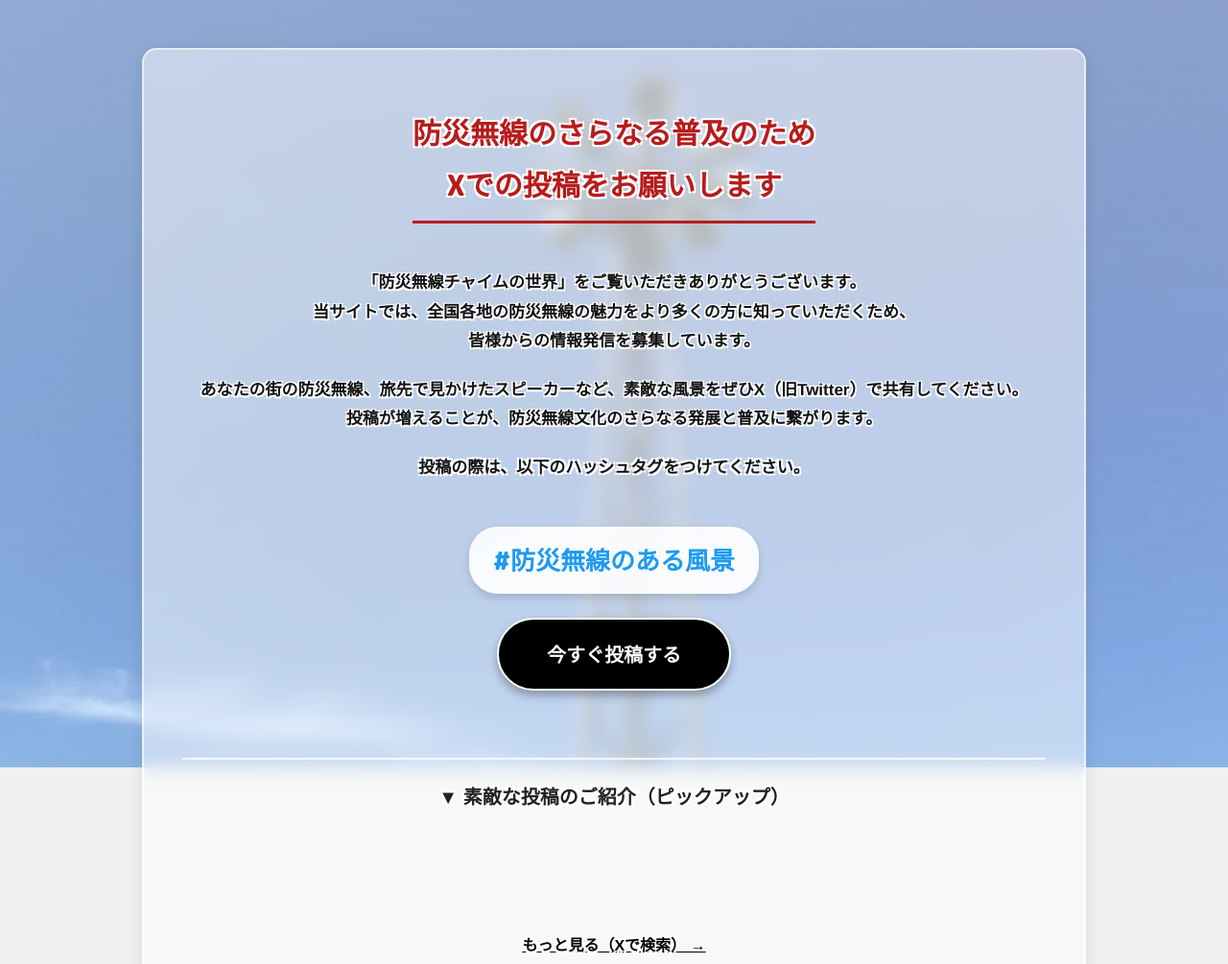
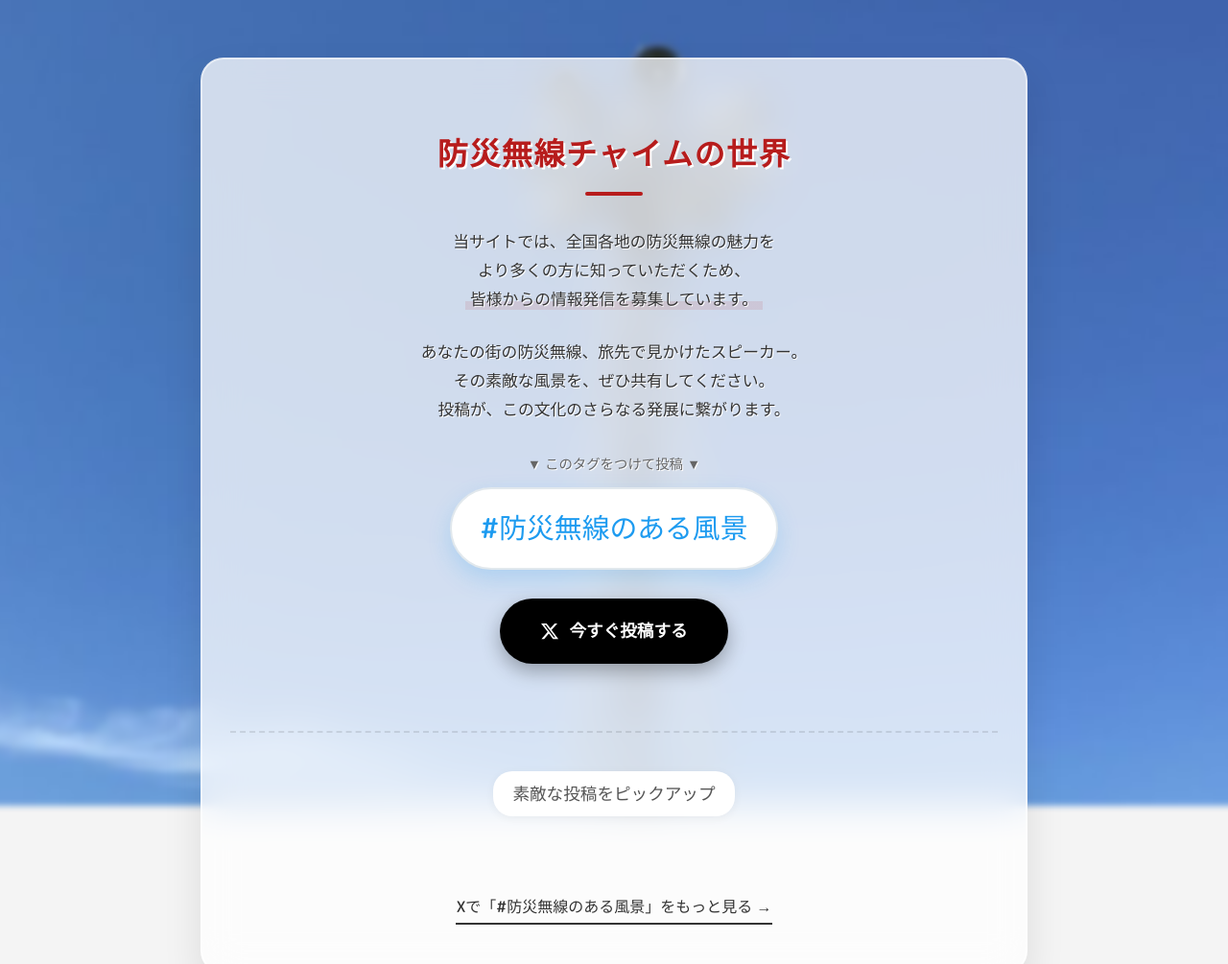
Before and after one commit to takataka1115pc-design/sample3333, a plain HTML site: page index.html in a window 1280 px wide. Shown: the top 1005 px of the page at 96% size. Drawn offline with Linux system fonts and the light colour scheme.

Commit message:
Update index.html

```diff
--- a/index.html
+++ b/index.html
@@ -1,4 +1,6 @@
-<!DOCTYPE html>
+
+
+        <!DOCTYPE html>
 <html lang="ja">
 <head>
     <meta charset="UTF-8">
@@ -7,140 +9,218 @@
 
     <link rel="preconnect" href="https://fonts.googleapis.com">
     <link rel="preconnect" href="https://fonts.gstatic.com" crossorigin>
-    <link href="https://fonts.googleapis.com/css2?family=M+PLUS+Rounded+1c:wght@800&display=swap" rel="stylesheet">
+    <link href="https://fonts.googleapis.com/css2?family=M+PLUS+Rounded+1c:wght@500;800&display=swap" rel="stylesheet">
 
     <style>
-        /* ページ全体のスタイル（本文は読みやすいゴシック体のまま） */
+        /* --- ベース設定 --- */
+        :root {
+            --primary-color: #b71c1c; /* テーマカラー（赤） */
+            --accent-color: #1d9bf0;  /* ハッシュタグの青 */
+            --glass-bg: rgba(255, 255, 255, 0.75);
+            --glass-border: rgba(255, 255, 255, 0.4);
+            --text-main: #333;
+        }
+
         body {
             margin: 0;
             padding: 0;
-            font-family: "Helvetica Neue", Arial, "Hiragino Kaku Gothic ProN", "Hiragino Sans", Meiryo, sans-serif;
-            background-color: #f0f0f0;
-            color: #111;
+            font-family: "M PLUS Rounded 1c", "Hiragino Kaku Gothic ProN", Meiryo, sans-serif;
+            color: var(--text-main);
             line-height: 1.8;
-            font-weight: bold;
+            background-color: #f4f4f4;
+            /* スクロールバーの調整 */
+            overflow-x: hidden;
         }
 
-        /* 背景画像の設定 */
+        /* --- 背景設定（パララックス効果） --- */
         .background-layer {
             position: fixed;
             top: 0;
             left: 0;
             width: 100%;
             height: 100%;
-            /* 背景画像：紅葉 */
-            background-image:
-                linear-gradient(to bottom, rgba(255, 255, 255, 0.4), rgba(255, 255, 255, 0.2)),
-                url('background.png');
+            /* 画像がない場合のフォールバック（グラデーション） */
+            background: linear-gradient(135deg, #fdfbfb 0%, #ebedee 100%);
+            /* 背景画像設定：ここを実際の画像URLに変えてください */
+            background-image: url('background.png');
             background-size: cover;
             background-position: center;
             z-index: -1;
+            filter: blur(3px); /* 背景を少しぼかして文字を見やすく */
+            transform: scale(1.1); /* ぼかしの端を切るため少し拡大 */
         }
 
-        /* メインコンテンツの枠組み */
+        /* --- メインコンテナ（グラスモーフィズム） --- */
         .container {
-            max-width: 900px;
-            margin: 50px auto;
-            background-color: rgba(255, 255, 255, 0.5); /* 背景の白さ0.5 */
-            padding: 40px;
-            border-radius: 15px;
-            box-shadow: 0 4px 15px rgba(0,0,0,0.1);
+            max-width: 800px;
+            margin: 60px auto;
+            padding: 50px 30px;
+            background: var(--glass-bg);
+            backdrop-filter: blur(20px);
+            -webkit-backdrop-filter: blur(20px);
+            border-radius: 24px;
+            border: 1px solid var(--glass-border);
+            box-shadow:
+                0 20px 40px rgba(0,0,0,0.1),
+                inset 0 0 0 1px rgba(255,255,255, 0.5);
             text-align: center;
-            backdrop-filter: blur(10px);
-            -webkit-backdrop-filter: blur(10px);
-            border: 2px solid rgba(255, 255, 255, 0.6);
+            animation: fadeInUp 1s ease-out forwards;
+            opacity: 0;
+            transform: translateY(20px);
         }
 
-        /* ▼【変更】タイトルを丸ゴシック体に変更 */
+        /* --- アニメーション定義 --- */
+        @keyframes fadeInUp {
+            to {
+                opacity: 1;
+                transform: translateY(0);
+            }
+        }
+
+        /* --- タイトル --- */
         h1 {
-            font-family: "M PLUS Rounded 1c", "Hiragino Maru Gothic ProN", "HGMaruGothicMPRO", sans-serif;
-            font-size: 30px;
-            font-weight: 800; /* 丸ゴシックの太字 */
-            color: #b71c1c;
-            margin-bottom: 30px;
-            border-bottom: 3px solid #b71c1c;
-            padding-bottom: 10px;
+            font-size: 2rem;
+            color: var(--primary-color);
+            margin-bottom: 1rem;
+            letter-spacing: 0.05em;
+            text-shadow: 2px 2px 0 #fff;
+            position: relative;
             display: inline-block;
-            text-shadow: 2px 2px 0 #fff, -2px -2px 0 #fff, 2px -2px 0 #fff, -2px 2px 0 #fff;
+        }
+
+        h1::after {
+            content: '';
+            display: block;
+            width: 60px;
+            height: 4px;
+            background: var(--primary-color);
+            margin: 10px auto 0;
+            border-radius: 2px;
         }
 
         p {
-            font-size: 17px;
-            margin-bottom: 20px;
-            text-align: center; /* 中央揃え */
-            text-shadow: 1.5px 1.5px 0 #fff, -1.5px -1.5px 0 #fff, 1.5px -1.5px 0 #fff, -1.5px 1.5px 0 #fff;
-            font-weight: bold;
+            font-size: 1.05rem;
+            font-weight: 500;
+            margin-bottom: 1.5rem;
+            text-shadow: 1px 1px 0 #fff;
         }
 
-        /* 文末の改行崩れを防ぐための設定 */
-        .text-block {
-            display: inline-block;
+        .text-highlight {
+            background: linear-gradient(transparent 60%, rgba(183, 28, 28, 0.1) 60%);
+            padding: 0 5px;
+        }
+
+        /* --- ハッシュタグ --- */
+        .hashtag-container {
+            margin: 30px 0;
         }
 
         .hashtag {
-            font-family: "M PLUS Rounded 1c", sans-serif; /* ハッシュタグも丸っこくすると可愛いです */
-            font-size: 26px;
-            font-weight: 900;
-            color: #1d9bf0;
-            background-color: rgba(255, 255, 255, 0.9);
-            padding: 12px 25px;
-            border-radius: 30px;
+            font-size: clamp(1.2rem, 4vw, 1.8rem); /* レスポンシブなフォントサイズ */
+            color: var(--accent-color);
+            background: #fff;
+            padding: 15px 30px;
+            border-radius: 50px;
+            box-shadow: 0 10px 25px rgba(29, 155, 240, 0.2);
             display: inline-block;
-            margin: 25px 0;
-            box-shadow: 0 4px 10px rgba(0,0,0,0.15);
-            text-shadow: 1px 1px 0 #fff;
+            border: 2px solid #e1e8ed;
+            transition: transform 0.3s ease;
         }
 
+        .hashtag:hover {
+            transform: scale(1.05) rotate(-1deg);
+        }
+
+        /* --- 投稿ボタン（Xスタイル） --- */
         .post-button {
-            /* ボタンの文字も丸ゴシックにしてみます（お好みで外せます） */
-            font-family: "M PLUS Rounded 1c", sans-serif;
-            display: inline-block;
+            display: inline-flex;
+            align-items: center;
+            justify-content: center;
+            gap: 10px;
             background-color: #000;
             color: #fff;
-            padding: 18px 50px;
+            padding: 16px 40px;
+            border-radius: 50px;
+            font-size: 1.1rem;
+            font-weight: 800;
             text-decoration: none;
-            font-weight: 800;
-            border-radius: 40px;
-            font-size: 20px;
-            margin-bottom: 40px;
-            transition: background-color 0.3s, transform 0.1s;
-            box-shadow: 0 5px 10px rgba(0,0,0,0.3);
-            border: 2px solid #fff;
+            transition: all 0.3s cubic-bezier(0.25, 0.8, 0.25, 1);
+            box-shadow: 0 8px 20px rgba(0,0,0,0.3);
+            margin-bottom: 50px;
+            border: 2px solid transparent;
         }
+
+        .post-button svg {
+            width: 20px;
+            height: 20px;
+            fill: #fff;
+        }
+
         .post-button:hover {
             background-color: #333;
-            transform: translateY(-2px);
+            transform: translateY(-3px);
+            box-shadow: 0 12px 25px rgba(0,0,0,0.4);
+            border-color: rgba(255,255,255,0.2);
         }
 
-        /* 投稿例エリアのデザイン */
+        /* --- 投稿例エリア --- */
         .example-box {
-            margin-top: 30px;
-            border-top: 2px solid rgba(255,255,255, 0.8);
-            padding-top: 20px;
+            border-top: 2px dashed rgba(0,0,0,0.1);
+            padding-top: 40px;
+            margin-top: 20px;
         }
 
-        /* ▼【変更】セクション見出しを丸ゴシック体に変更 */
         .example-title {
-            font-family: "M PLUS Rounded 1c", "Hiragino Maru Gothic ProN", sans-serif;
-            font-weight: 800;
-            color: #222;
-            margin-bottom: 20px;
-            display: block;
-            font-size: 20px;
-            text-shadow: 2px 2px 0 #fff, -2px -2px 0 #fff, 2px -2px 0 #fff, -2px 2px 0 #fff;
+            display: inline-block;
+            background: #fff;
+            padding: 8px 20px;
+            border-radius: 20px;
+            font-size: 1.1rem;
+            color: #555;
+            margin-bottom: 30px;
+            box-shadow: 0 2px 10px rgba(0,0,0,0.05);
         }
 
-        /* ツイートグリッド */
+        /* --- グリッドレイアウト --- */
         .tweet-grid {
             display: grid;
-            grid-template-columns: repeat(auto-fit, minmax(350px, 1fr));
+            grid-template-columns: repeat(auto-fit, minmax(300px, 1fr));
             gap: 20px;
-            justify-content: center;
+            width: 100%;
         }
 
-        @media (max-width: 768px) {
-            .tweet-grid {
-                grid-template-columns: 1fr;
+        /* ツイートの中央寄せ補正 */
+        .tweet-grid blockquote {
+            margin: 0 auto;
+        }
+
+        /* --- もっと見るリンク --- */
+        .more-link {
+            display: inline-block;
+            margin-top: 30px;
+            font-size: 1rem;
+            color: #333;
+            text-decoration: none;
+            border-bottom: 2px solid #333;
+            padding-bottom: 2px;
+            transition: opacity 0.3s;
+        }
+        .more-link:hover {
+            opacity: 0.7;
+        }
+
+        /* --- モバイル調整 --- */
+        @media (max-width: 600px) {
+            .container {
+                margin: 20px;
+                padding: 30px 20px;
+            }
+            h1 {
+                font-size: 1.5rem;
+            }
+            .post-button {
+                width: 80%;
+                padding: 14px 0;
             }
         }
     </style>
@@ -150,44 +230,50 @@
     <div class="background-layer"></div>
 
     <div class="container">
-        <h1>防災無線のさらなる普及のため<br>Xでの投稿をお願いします</h1>
 
-        <p>「防災無線チャイムの世界」をご覧いただきありがとうございます。<br>
-        当サイトでは、全国各地の防災無線の魅力をより多くの方に知っていただくため、<span class="text-block">皆様からの情報発信を募集しています。</span></p>
+        <h1>防災無線チャイムの世界</h1>
 
-        <p>あなたの街の防災無線、旅先で見かけたスピーカーなど、素敵な風景を<span class="text-block">ぜひX（旧Twitter）で共有してください。</span><br>
-        投稿が増えることが、防災無線文化のさらなる発展と普及に繋がります。</p>
+        <p>
+            当サイトでは、全国各地の防災無線の魅力を<br>
+            より多くの方に知っていただくため、<br>
+            <span class="text-highlight">皆様からの情報発信を募集しています。</span>
+        </p>
 
-        <p style="text-align: center; text-shadow: 2px 2px 0 #fff, -2px -2px 0 #fff, 2px -2px 0 #fff, -2px 2px 0 #fff;">投稿の際は、以下のハッシュタグをつけてください。</p>
+        <p>
+            あなたの街の防災無線、旅先で見かけたスピーカー。<br>
+            その素敵な風景を、ぜひ共有してください。<br>
+            投稿が、この文化のさらなる発展に繋がります。
+        </p>
 
-        <div class="hashtag">#防災無線のある風景</div>
-
-        <br>
+        <div class="hashtag-container">
+            <p style="font-size:0.9rem; color:#666; margin-bottom:10px;">▼ このタグをつけて投稿 ▼</p>
+            <div class="hashtag">#防災無線のある風景</div>
+        </div>
 
         <a href="https://twitter.com/intent/tweet?text=%23%E9%98%B2%E7%81%BD%E7%84%A1%E7%B7%9A%E3%81%AE%E3%81%82%E3%82%8B%E9%A2%A8%E6%99%AF%20" target="_blank" class="post-button">
+            <svg viewBox="0 0 24 24" aria-hidden="true"><g><path d="M18.244 2.25h3.308l-7.227 8.26 8.502 11.24H16.17l-5.214-6.817L4.99 21.75H1.68l7.73-8.835L1.254 2.25H8.08l4.713 6.231zm-1.161 17.52h1.833L7.084 4.126H5.117z"></path></g></svg>
             今すぐ投稿する
         </a>
 
         <div class="example-box">
-            <span class="example-title">▼ 素敵な投稿のご紹介（ピックアップ）</span>
+            <span class="example-title">素敵な投稿をピックアップ</span>
 
             <div class="tweet-grid">
                 <blockquote class="twitter-tweet"><a href="https://twitter.com/himarin015/status/1992537869173592324"></a></blockquote>
-
                 <blockquote class="twitter-tweet"><a href="https://twitter.com/jizo_chime/status/1542865009491218432"></a></blockquote>
-
                 <blockquote class="twitter-tweet"><a href="https://twitter.com/Niigata_Chime/status/1972617356607103024"></a></blockquote>
-
                 <blockquote class="twitter-tweet"><a href="https://twitter.com/channel_bousai/status/1262162696834650112"></a></blockquote>
             </div>
 
-            <script async src="https://platform.twitter.com/widgets.js" charset="utf-8"></script>
-
-            <p style="margin-top:20px; font-size:16px; font-weight:bold; color:#222; text-shadow: 2px 2px 0 #fff, -2px -2px 0 #fff, 2px -2px 0 #fff, -2px 2px 0 #fff;">
-                <a href="https://twitter.com/hashtag/防災無線のある風景?src=hash" target="_blank" style="color:#000;">もっと見る（Xで検索） &rarr;</a>
-            </p>
+            <a href="https://twitter.com/hashtag/防災無線のある風景?src=hash" target="_blank" class="more-link">
+                Xで「#防災無線のある風景」をもっと見る &rarr;
+            </a>
         </div>
     </div>
 
+    <script async src="https://platform.twitter.com/widgets.js" charset="utf-8"></script>
+
 </body>
 </html>
+
+        /*
```
